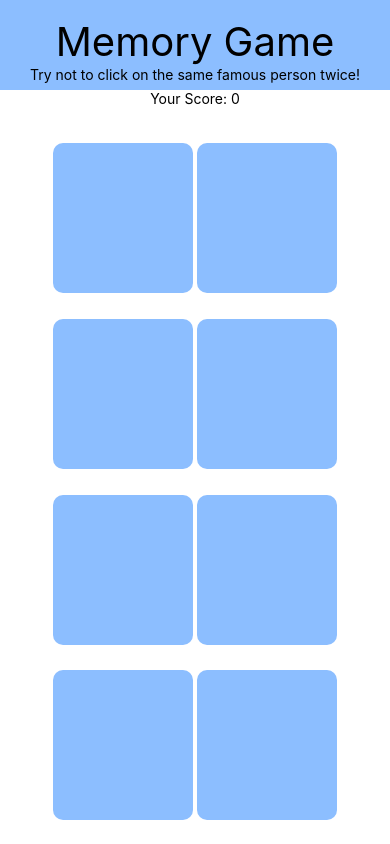
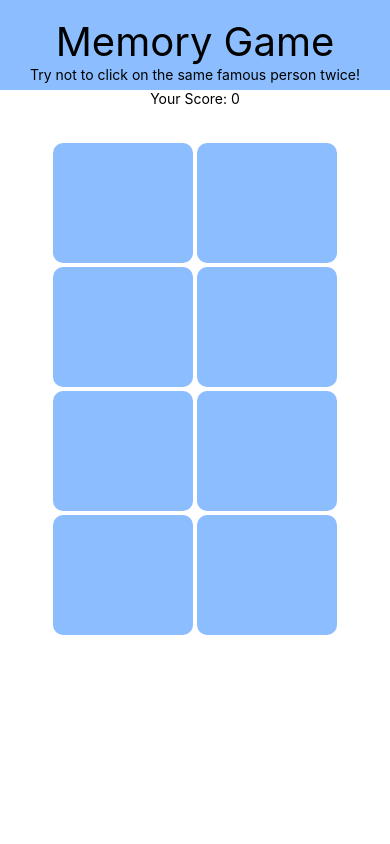
Before and after one commit to mattkrebs2000/ReactNativeMemoryGame, a React Native app: screen / in a window 390 px wide. Built offline with nearby package versions, Linux system fonts and the light colour scheme; grey boxes are pictures that could not be loaded.

Commit message:
added scrollview

```diff
--- a/App.js
+++ b/App.js
@@ -1,5 +1,5 @@
 import React, { Component } from "react";
-import { StyleSheet, View } from "react-native";
+import { StyleSheet, View, ScrollView } from "react-native";
 import Card from "./components/Card";
 import Wrapper from "./components/Wrapper";
 import Score from "./components/Score";
@@ -68,6 +68,7 @@ class App extends Component {
 
   render() {
     return (
+      <ScrollView>
       <View style={styles.container}>
         <Header />
         <Score
@@ -75,8 +76,8 @@ class App extends Component {
           goal={8}
           status={this.state.status}
           direction={this.state.direction}
+        />
 
-        />
           <Wrapper>
             {this.state.Waces.map((face) => (
               <Card
@@ -88,7 +89,9 @@ class App extends Component {
               />
             ))}
           </Wrapper>
+
       </View>
+      </ScrollView>
     );
   }
 }
--- a/components/Card.js
+++ b/components/Card.js
@@ -2,8 +2,11 @@ import React from "react";
 import { StyleSheet, View, Image, TouchableOpacity } from "react-native";
 
 const Card = (jill) => (
+
     <View style={styles.card}>
-    <TouchableOpacity onPress={() => jill.shuffleScoreCard(jill.id, jill.name)}>
+      <TouchableOpacity
+        onPress={() => jill.shuffleScoreCard(jill.id, jill.name)}
+      >
         <Image
           source={{ uri: jill.image }}
           style={{ width: "95%", height: "97.5%" }}
@@ -22,7 +25,7 @@ const styles = StyleSheet.create({
     borderRadius: 10,
     margin: 2,
     minWidth: 140,
-    height: 150,
+    height: 120,
     resizeMode: "contain",
   },
 });
--- a/components/Wrapper.js
+++ b/components/Wrapper.js
@@ -7,6 +7,7 @@ export default Wrapper;
 
 const styles = StyleSheet.create({
   wrapper: {
+
     justifyContent: "center",
     flex: 1,
     flexDirection: "row",
@@ -14,6 +15,7 @@ const styles = StyleSheet.create({
     overflow: "scroll",
     width: "100%",
     maxWidth: 700,
+    marginBottom:"-20%",
 
   },
 });
```
Lines whose indentation alone changed are shown as unchanged.
